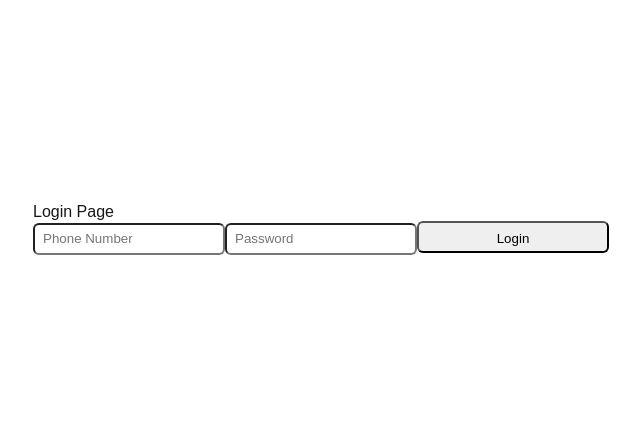
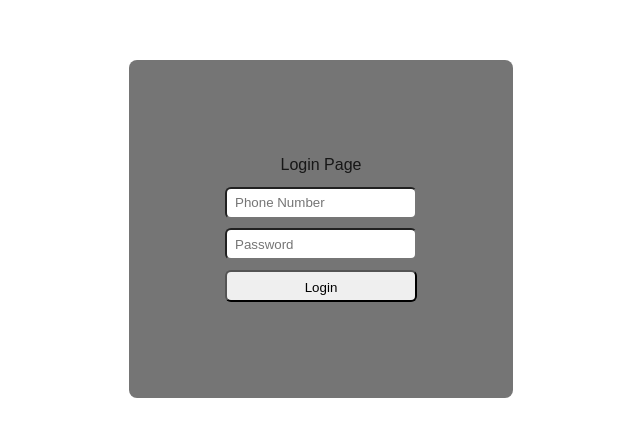
Before and after one commit to PuvaDD/Decamond-next-auth, a Next.js app in the folder decamond-next-auth/: page /auth/login in a window 1280 px wide. Shown: the part 171-608 px from the top of the page, without its empty margins (319-959 px from the left). Built offline with nearby package versions, Linux system fonts and the light colour scheme; no server answers.

Commit message:
feat: Login page styles

```diff
--- /dev/null
+++ b/decamond-next-auth/src/app/auth/login/login.module.scss
@@ -0,0 +1,24 @@
+@use "../../mixins.scss" as g;
+
+.login-form-wrapper {
+  @include g.flex-col-centered;
+  gap: 0.8rem;
+  padding: 6rem;
+  background-color: rgba(60, 60, 60, 0.705);
+  border-radius: var(--global-border-radius);
+
+  header {
+    text-align: center;
+  }
+
+  button {
+    height: var(--input-height);
+  }
+}
+
+.inputs-wrapper {
+  display: flex;
+  flex-direction: column;
+  justify-content: center;
+  gap: 0.6rem;
+}
--- a/decamond-next-auth/src/app/auth/login/page.tsx
+++ b/decamond-next-auth/src/app/auth/login/page.tsx
@@ -9,6 +9,7 @@ import { LoginResult } from "@/lib/utils/authPageUtils";
 import { Login } from "@/lib/auth/actions";
 
 import Form from "next/form";
+import styles from "./login.module.scss";
 
 const initialState: LoginResult = {
   success: false,
@@ -29,8 +30,9 @@ export default function LoginPage() {
   }, [authState]);
 
   return (
-    <Form action={loginAction}>
-      <div>Login Page</div>
+    <Form action={loginAction} className={styles["login-form-wrapper"]}>
+      <header>Login Page</header>
+      <div className={styles["inputs-wrapper"]}>
         <input
           placeholder="Phone Number"
           name={PHONE_NUMBER_INP_NAME}
@@ -49,6 +51,7 @@ export default function LoginPage() {
           authState.errors.formErrors.length > 0 && (
             <div>{authState.errors.formErrors[0]}</div>
           )}
+      </div>
     </Form>
   );
 }
```
Lines whose indentation alone changed are shown as unchanged.
